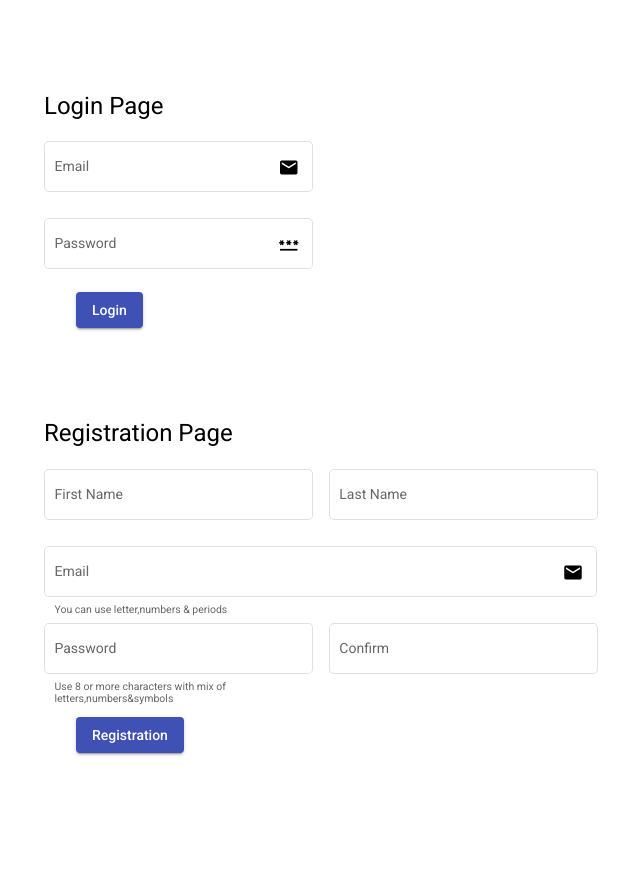
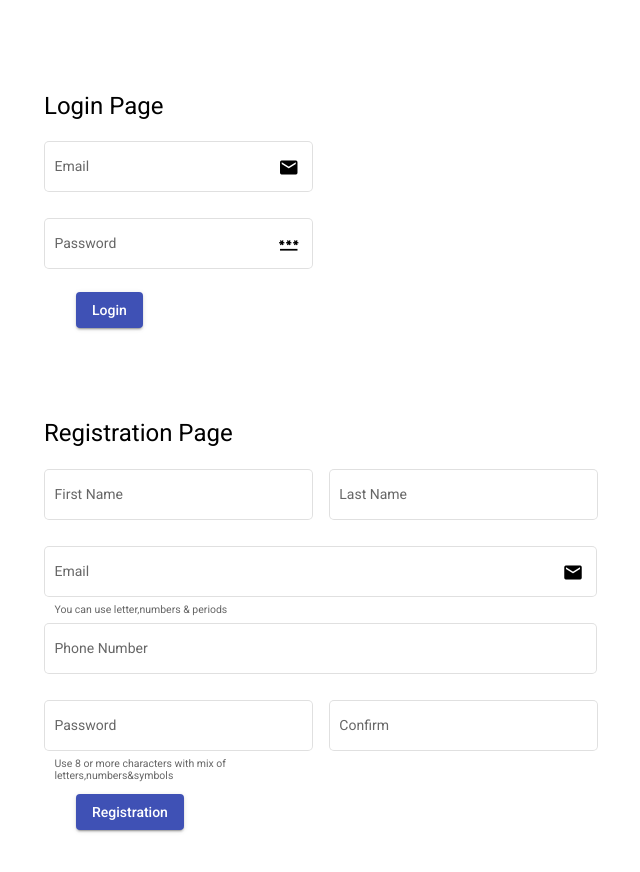
Before and after one commit to kparate446/Fundoo-FrontEnd-Angular, an Angular app: page / in a window 1280 px wide. Shown: the top 872 px of the page, without its empty margins (468-1108 px from the left). Built offline with nearby package versions, Linux system fonts and the light colour scheme.

Commit message:
Modified: Login and Registration Page

```diff
--- a/src/app/app.component.html
+++ b/src/app/app.component.html
@@ -1,3 +1,2 @@
 <app-login></app-login>
-
 <app-registration></app-registration>
--- a/src/app/components/login/login.component.html
+++ b/src/app/components/login/login.component.html
@@ -1,7 +1,7 @@
 <!-- <h1 style="margin-left: 40%; margin-top: 7%"> Login Page</h1> -->
 <div class = "mat-headline" style="margin-left: 40%; margin-top: 7%"> Login Page</div>
 
-<div style="margin-left: 40%; margin-top: 0%">
+<div>
 <mat-form-field appearance="outline" fxFlext=50 style="width: 35%;">
     <!-- <mat-label>Outline form field</mat-label> -->
     <mat-label>Email</mat-label>
@@ -11,14 +11,13 @@
   </mat-form-field>
   <br/>
 </div>
-<div style="margin-left: 40%; margin-top: 0%">
+<div>
 <mat-form-field appearance="outline" fxFlext=50 style="width: 35%;">
   <mat-label>Password</mat-label>
     <input matInput placeholder="password">
     <mat-icon matSuffix>password</mat-icon>
     </mat-form-field>
   </div>
-  <div>
+
   <button color="primary" mat-raised-button>Login</button>
   <!-- <button mat-icon-button class="large"><mat-icon>Login</mat-icon></button> -->
-</div>
--- a/src/app/components/login/login.component.scss
+++ b/src/app/components/login/login.component.scss
@@ -1,6 +1,10 @@
 .login{
+
 }
 button{
     margin-left: 34rem;
     margin-top: 0rem;
 }
+div{
+    margin-left: 40%; margin-top: 0%;
+}
--- a/src/app/components/registration/registration.component.html
+++ b/src/app/components/registration/registration.component.html
@@ -1,20 +1,15 @@
 <div class = "mat-headline" style="margin-left: 40%; margin-top: 7%"> Registration Page</div>
-
-<div style="margin-left: 40%; margin-top: 0%">
+<div>
     <mat-form-field appearance="outline" fxFlext=50 style="width: 35%;margin-right: 1rem;">
         <mat-label>First Name</mat-label>
         <input matInput placeholder="First name">
-        <!-- <mat-icon matSuffix>First Name</mat-icon> -->
       </mat-form-field>
-<!-- </div>
-<div style="margin-left: 40%; margin-top: 0%"> -->
     <mat-form-field appearance="outline" fxFlext=50 style="width: 35%;">
         <mat-label>Last Name</mat-label>
         <input matInput placeholder="Last name">
-        <!-- <mat-icon matSuffix>Last Name</mat-icon> -->
     </mat-form-field>
 </div>
-<div style="margin-left: 40%; margin-top: 0%">
+<div>
     <mat-form-field appearance="outline" fxFlext=50 style="width: 72%;">
         <mat-label>Email</mat-label>
         <input matInput placeholder="Email">
@@ -22,24 +17,24 @@
         <mat-hint>You can use letter,numbers & periods</mat-hint>
   </mat-form-field>
 </div>
-<div style="margin-left: 40%; margin-top: 0%">
+<div>
+    <mat-form-field appearance="outline" fxFlext=50 style="width: 72%;">
+        <mat-label>Phone Number</mat-label>
+        <input matInput placeholder="Phone Number">
+  </mat-form-field>
+</div>
+<div>
     <mat-form-field appearance="outline" fxFlext=50 style="width: 35%;margin-right: 1rem;">
         <mat-label>Password</mat-label>
         <input matInput placeholder="Password">
-        <!-- <mat-icon matSuffix>Password</mat-icon> -->
         <mat-hint>Use 8 or more characters with mix of letters,numbers&symbols</mat-hint>
     </mat-form-field>
-<!-- </div> -->
-<!-- <div style="margin-left: 40%; margin-top: 0%"> -->
     <mat-form-field appearance="outline" fxFlext=50 style="width: 35%;">
         <mat-label>Confirm</mat-label>
         <input matInput placeholder="Confirm">
     </mat-form-field>
 </div>
 <br/>
-<div>
   <button color="primary" mat-raised-button>Registration</button>
-  <!-- <button mat-icon-button class="large"><mat-icon>Login</mat-icon></button> -->
-</div>
 <br>
 <br>
--- a/src/app/components/registration/registration.component.scss
+++ b/src/app/components/registration/registration.component.scss
@@ -1,5 +1,7 @@
 button{
     margin-left: 34rem;
     margin-top: 0rem;
-
 }
+div{
+    margin-left: 40%; margin-top: 0%;
+}
```
